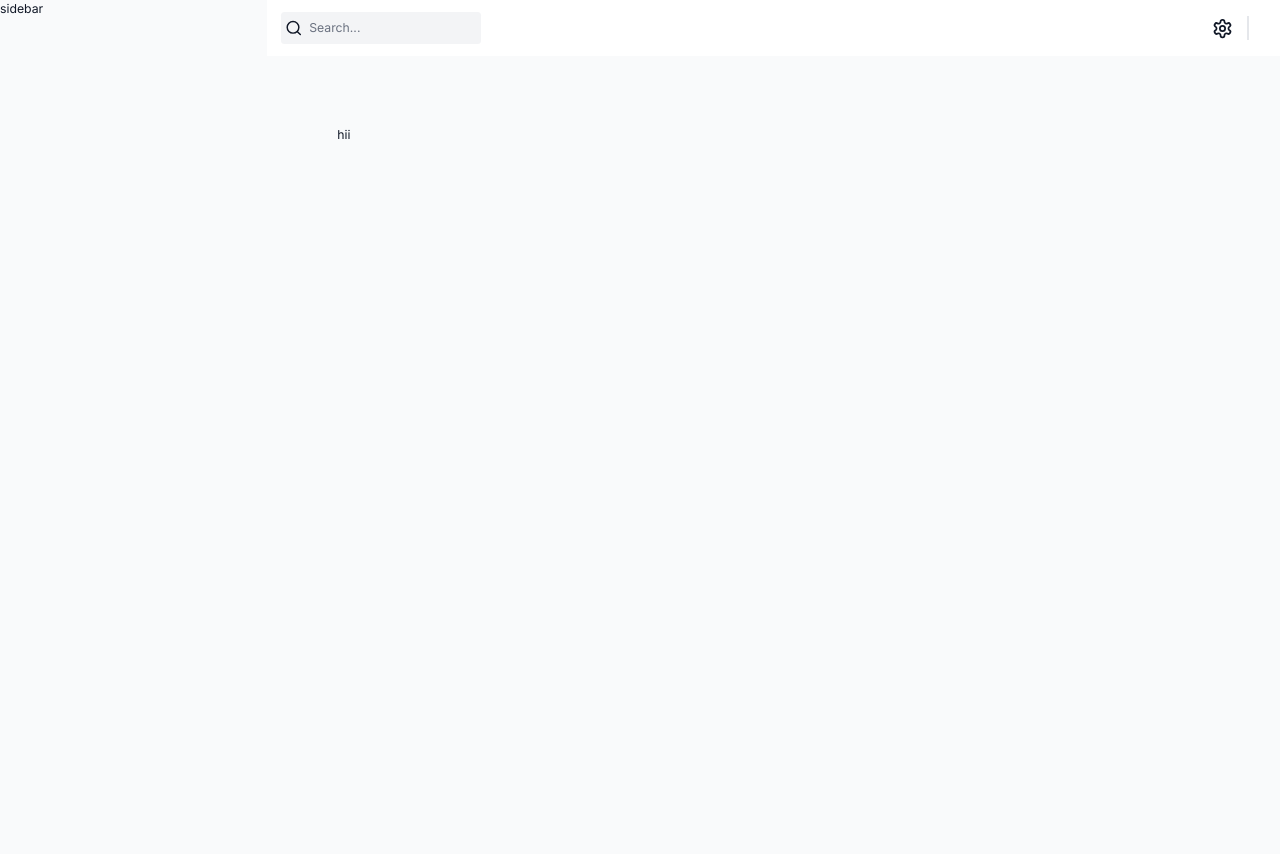
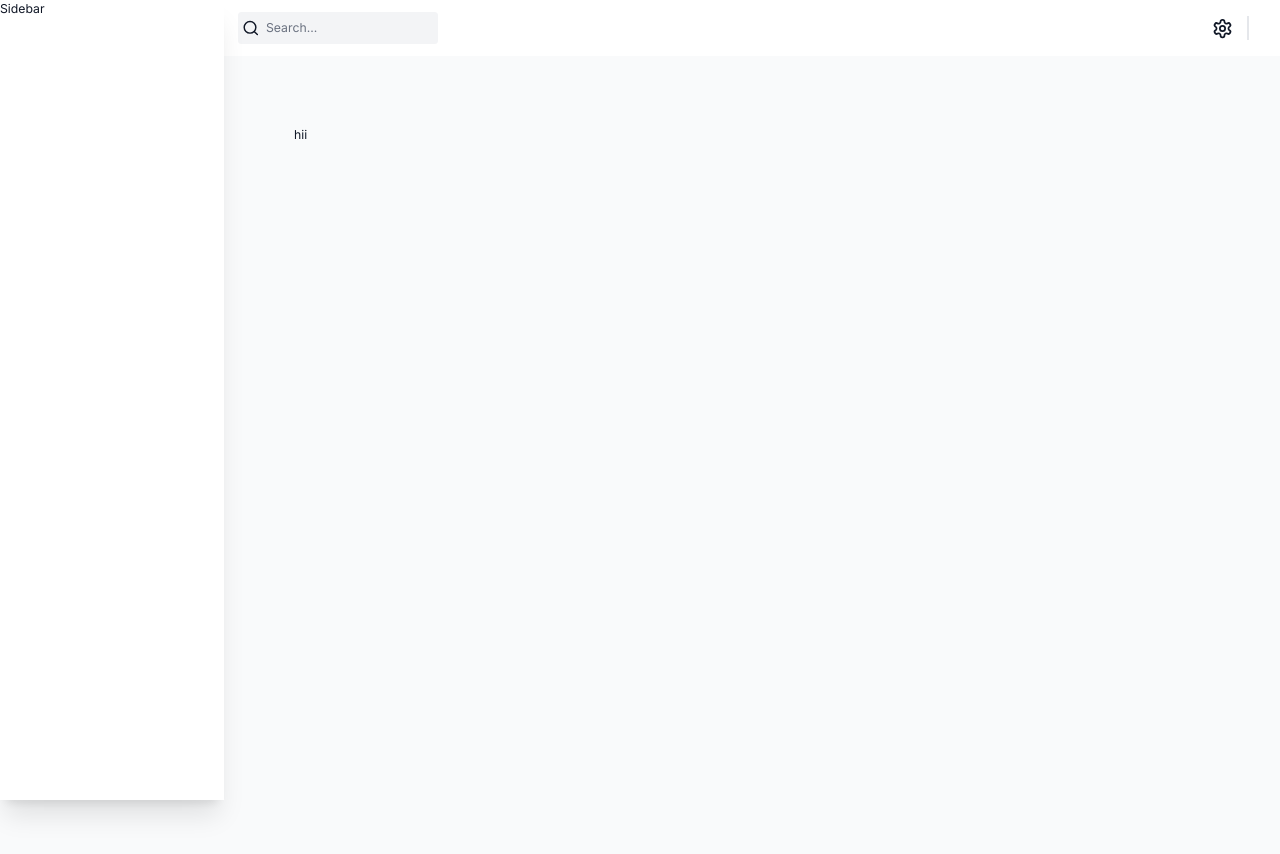
Before and after one commit to Sumeet-2023/Project-Management, a Next.js app in the folder client/: page / in a window 1280 px wide. Built offline with nearby package versions, Linux system fonts and the light colour scheme.

Commit message:
Added Sidebar

```diff
--- a/client/src/app/dashboardWrapper.tsx
+++ b/client/src/app/dashboardWrapper.tsx
@@ -1,14 +1,15 @@
 import Navbar from '@/components/Navbar';
+import Sidebar from '@/components/Sidebar';
 import React from 'react';
 
 const DashboardWrapper = ({children} : {children : React.ReactNode}) => {
   return (
     <div className='flex min-h-screen w-full bg-gray-50 text-gray-900'>
-        sidebar
-       <main className={`flex w-full flex-col bg-gray-50 dark:bg-dark-bg md:pl-64`}>
+      <Sidebar/>
+      <main className={`flex w-full flex-col bg-gray-50 dark:bg-dark-bg md:pl-64`}>
        <Navbar/>
        {children}
-       </main>
+      </main>
     </div>
   )
 }
--- /dev/null
+++ b/client/src/components/Sidebar/index.tsx
@@ -0,0 +1,14 @@
+import React from 'react'
+
+
+const Sidebar = () => {
+
+  const sidebarClassName = `fixed flex flex-col h-[100%] justify-between shadow-xl
+    transition-all duration-300 h-full z-40 dark:bg-black overflow-y-auto bg-white w-64`;
+
+  return (
+    <div className={sidebarClassName}>Sidebar</div>
+  )
+}
+
+export default Sidebar
```
